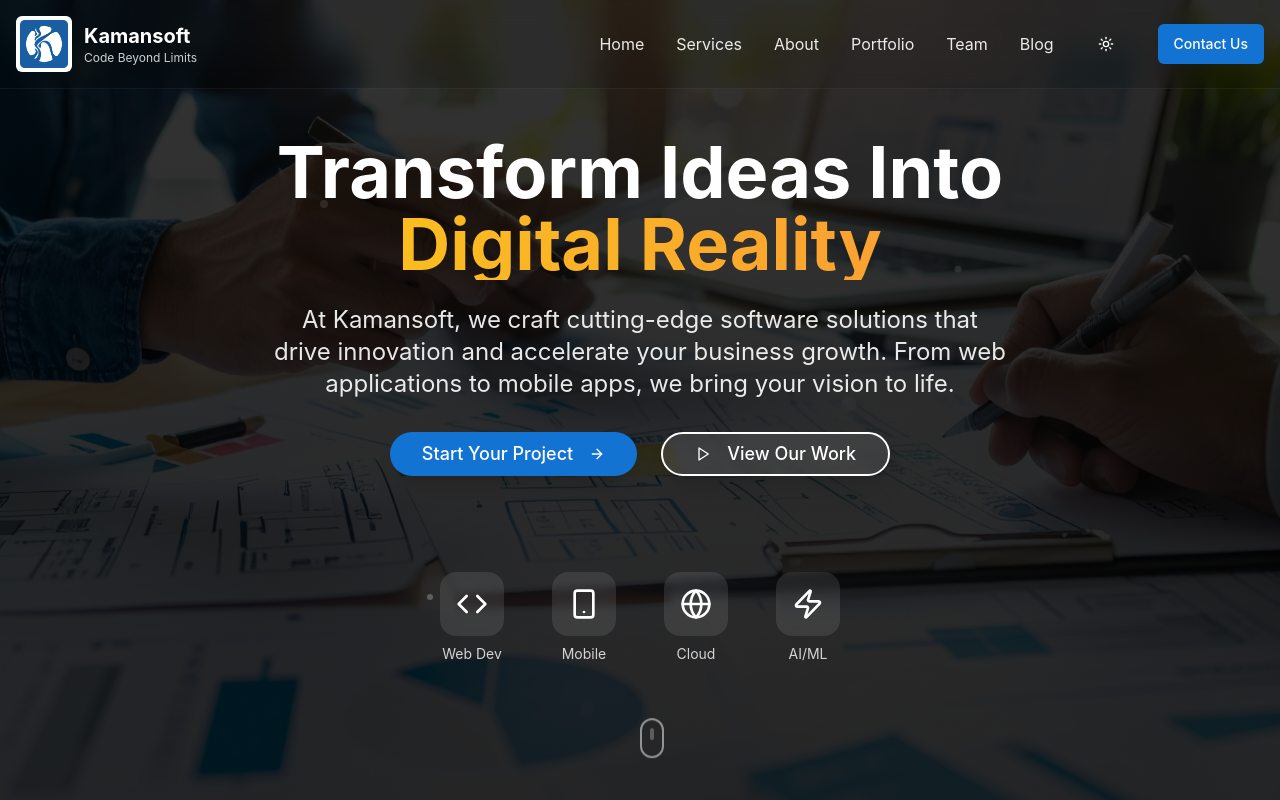
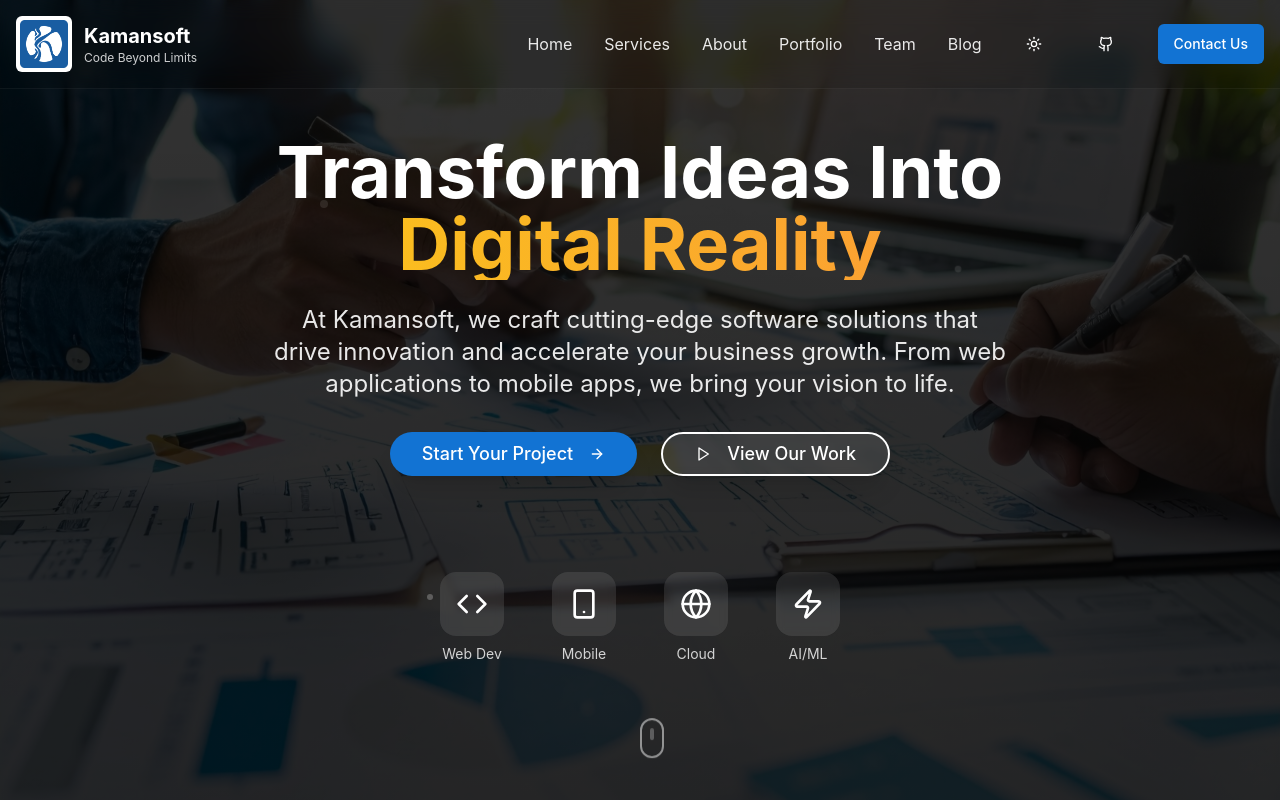
Before and after one commit to kamansoft/kamansoft.github.io, a React (Vite) app: page / in a window 1280 px wide. Shown: the top 800 px of the page. Built offline with nearby package versions, Linux system fonts and the light colour scheme.

Commit message:
Add GitHub button to navbar
Adds a GitHub button to the navigation bar, positioned between the theme toggle and contact button.

```diff
--- a/src/components/sections/Navigation.tsx
+++ b/src/components/sections/Navigation.tsx
@@ -1,8 +1,7 @@
-
 import { useState, useEffect } from "react";
 import { Button } from "@/components/ui/button";
 import { ThemeToggle } from "@/components/theme-toggle";
-import { Menu, X } from "lucide-react";
+import { Menu, X, Github } from "lucide-react";
 
 const Navigation = () => {
   const [isMenuOpen, setIsMenuOpen] = useState(false);
@@ -30,6 +29,10 @@ const Navigation = () => {
       element.scrollIntoView({ behavior: 'smooth' });
     }
     setIsMenuOpen(false);
+  };
+
+  const handleGitHubClick = () => {
+    window.open('https://github.com', '_blank', 'noopener,noreferrer');
   };
 
   return (
@@ -119,6 +122,15 @@ const Navigation = () => {
             </button>
             <ThemeToggle />
             <Button
+              variant="ghost"
+              size="icon"
+              onClick={handleGitHubClick}
+              className="text-white hover:bg-white/10"
+              title="View on GitHub"
+            >
+              <Github className="h-5 w-5" />
+            </Button>
+            <Button
               onClick={() => scrollToSection('contact')}
               style={{ backgroundColor: 'hsl(210, 84%, 45%)', color: 'white' }}
               className="hover:opacity-90"
@@ -130,6 +142,15 @@ const Navigation = () => {
           {/* Mobile Menu Button */}
           <div className="md:hidden flex items-center space-x-2">
             <ThemeToggle />
+            <Button
+              variant="ghost"
+              size="icon"
+              onClick={handleGitHubClick}
+              className="text-white hover:bg-white/10"
+              title="View on GitHub"
+            >
+              <Github className="h-5 w-5" />
+            </Button>
             <button
               onClick={() => setIsMenuOpen(!isMenuOpen)}
               className="p-2 text-white"
```
